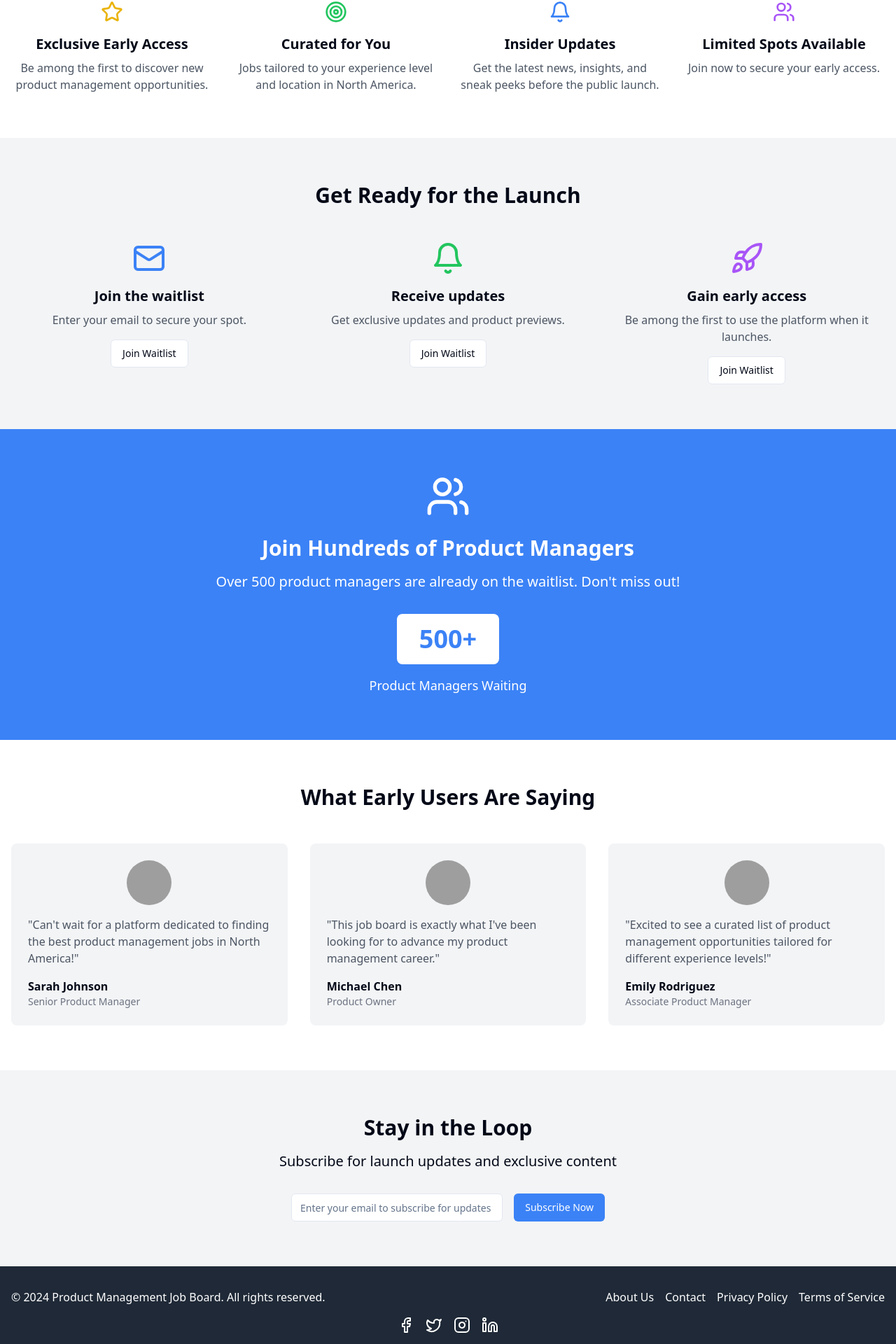
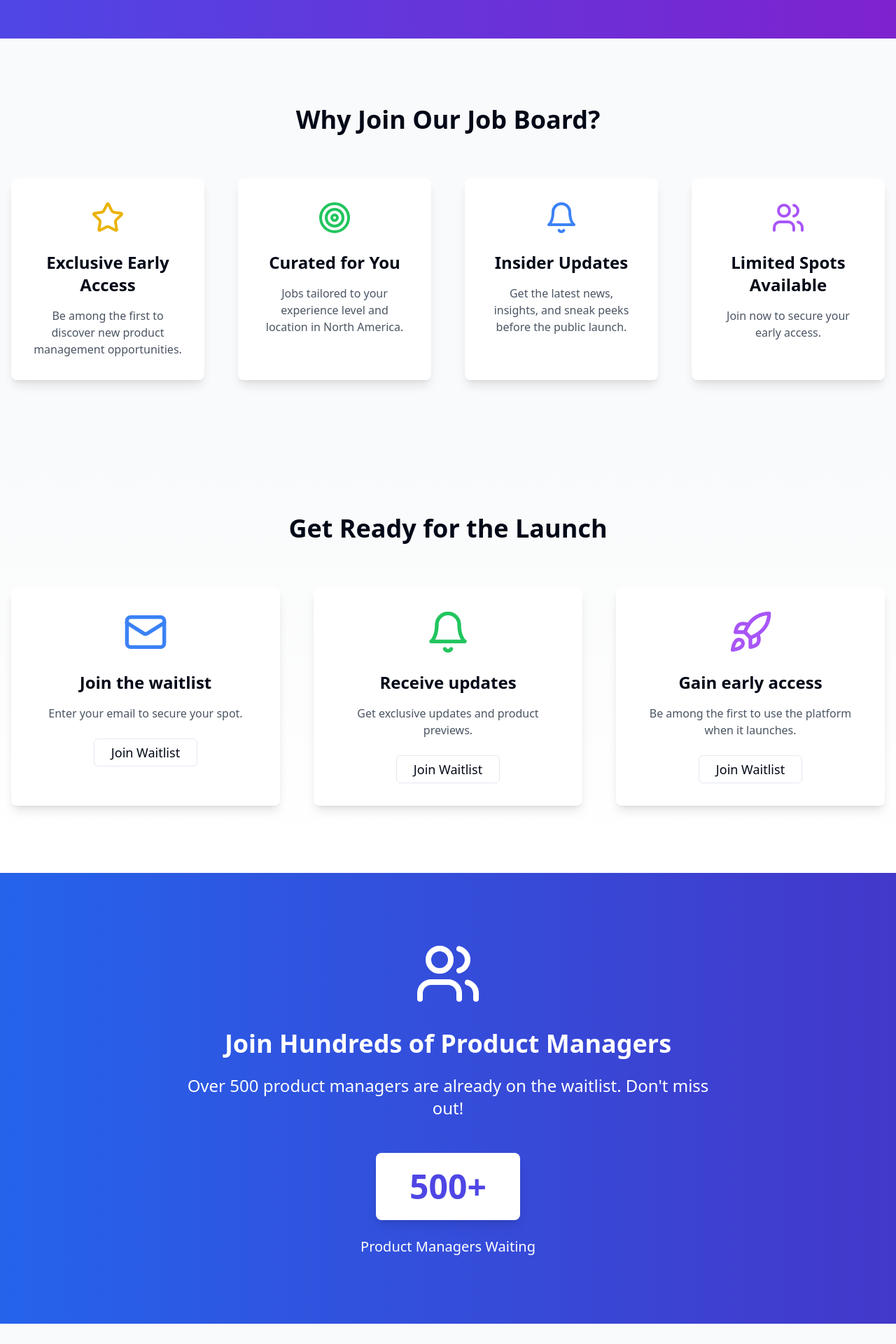
Before and after one commit to fermions75/product-pursuit-waitlist, a React (Vite) app: page / in a window 1280 px wide. Shown: the part 547-2467 px from the top of the page at 70% size. Built offline with nearby package versions, Linux system fonts and the light colour scheme; grey boxes are pictures that could not be loaded.

Commit message:
Improve UI Design
Enhanced the overall aesthetics of the application to provide a more visually appealing user experience.
[skip gpt_engineer]

```diff
--- a/src/components/Community.tsx
+++ b/src/components/Community.tsx
@@ -3,15 +3,15 @@ import { Users } from 'lucide-react';
 
 const Community = () => {
   return (
-    <section className="py-16 bg-blue-500 text-white">
+    <section className="py-24 bg-gradient-to-r from-blue-600 to-indigo-700 text-white">
       <div className="container mx-auto px-4 text-center">
-        <Users className="w-16 h-16 mx-auto mb-6" />
-        <h2 className="text-3xl font-bold mb-4">Join Hundreds of Product Managers</h2>
-        <p className="text-xl mb-8">Over 500 product managers are already on the waitlist. Don't miss out!</p>
-        <div className="bg-white text-blue-500 text-4xl font-bold py-4 px-8 rounded-lg inline-block">
+        <Users className="w-24 h-24 mx-auto mb-8" />
+        <h2 className="text-4xl font-bold mb-6">Join Hundreds of Product Managers</h2>
+        <p className="text-2xl mb-12 max-w-3xl mx-auto">Over 500 product managers are already on the waitlist. Don't miss out!</p>
+        <div className="bg-white text-indigo-600 text-5xl font-bold py-6 px-12 rounded-lg inline-block shadow-lg">
           500+
         </div>
-        <p className="mt-4 text-lg">Product Managers Waiting</p>
+        <p className="mt-6 text-xl">Product Managers Waiting</p>
       </div>
     </section>
   );
--- a/src/components/Footer.tsx
+++ b/src/components/Footer.tsx
@@ -3,24 +3,25 @@ import { Facebook, Twitter, Instagram, Linkedin } from 'lucide-react';
 
 const Footer = () => {
   return (
-    <footer className="bg-gray-800 text-white py-8">
+    <footer className="bg-gray-900 text-white py-16">
       <div className="container mx-auto px-4">
         <div className="flex flex-wrap justify-between items-center">
-          <div className="w-full md:w-auto mb-4 md:mb-0">
-            <p>&copy; 2024 Product Management Job Board. All rights reserved.</p>
+          <div className="w-full md:w-auto mb-8 md:mb-0">
+            <p className="text-2xl font-bold mb-2">Product Management Job Board</p>
+            <p>&copy; 2024 All rights reserved.</p>
           </div>
-          <div className="flex space-x-4">
-            <a href="#" className="hover:text-gray-300">About Us</a>
-            <a href="#" className="hover:text-gray-300">Contact</a>
-            <a href="#" className="hover:text-gray-300">Privacy Policy</a>
-            <a href="#" className="hover:text-gray-300">Terms of Service</a>
+          <div className="flex flex-wrap gap-8">
+            <a href="#" className="hover:text-yellow-400 transition-colors">About Us</a>
+            <a href="#" className="hover:text-yellow-400 transition-colors">Contact</a>
+            <a href="#" className="hover:text-yellow-400 transition-colors">Privacy Policy</a>
+            <a href="#" className="hover:text-yellow-400 transition-colors">Terms of Service</a>
           </div>
         </div>
-        <div className="mt-4 flex justify-center space-x-4">
-          <a href="#" className="hover:text-gray-300"><Facebook /></a>
-          <a href="#" className="hover:text-gray-300"><Twitter /></a>
-          <a href="#" className="hover:text-gray-300"><Instagram /></a>
-          <a href="#" className="hover:text-gray-300"><Linkedin /></a>
+        <div className="mt-12 flex justify-center space-x-8">
+          <a href="#" className="hover:text-yellow-400 transition-colors"><Facebook size={24} /></a>
+          <a href="#" className="hover:text-yellow-400 transition-colors"><Twitter size={24} /></a>
+          <a href="#" className="hover:text-yellow-400 transition-colors"><Instagram size={24} /></a>
+          <a href="#" className="hover:text-yellow-400 transition-colors"><Linkedin size={24} /></a>
         </div>
       </div>
     </footer>
--- a/src/components/Hero.tsx
+++ b/src/components/Hero.tsx
@@ -13,24 +13,24 @@ const Hero = () => {
   };
 
   return (
-    <div className="bg-gradient-to-r from-blue-500 to-purple-600 text-white py-20">
+    <div className="bg-gradient-to-r from-indigo-600 to-purple-700 text-white py-24">
       <div className="container mx-auto px-4">
-        <h1 className="text-4xl md:text-6xl font-bold mb-4">
+        <h1 className="text-5xl md:text-7xl font-extrabold mb-6 leading-tight">
           Be the First to Access North America's Premier Product Management Job Board
         </h1>
-        <p className="text-xl md:text-2xl mb-8">
+        <p className="text-2xl md:text-3xl mb-12 max-w-3xl mx-auto">
           Launching soon—curated roles for Product Managers at every level.
         </p>
-        <form onSubmit={handleSubmit} className="flex flex-col md:flex-row gap-4 max-w-md mx-auto">
+        <form onSubmit={handleSubmit} className="flex flex-col md:flex-row gap-4 max-w-lg mx-auto">
           <Input
             type="email"
             placeholder="Enter your email to join the waitlist"
             value={email}
             onChange={(e) => setEmail(e.target.value)}
             required
-            className="bg-white text-gray-800"
+            className="bg-white text-gray-800 text-lg py-6"
           />
-          <Button type="submit" className="bg-yellow-500 hover:bg-yellow-600 text-gray-800">
+          <Button type="submit" className="bg-yellow-400 hover:bg-yellow-500 text-gray-900 text-lg font-semibold py-6 px-8">
             Join Now
           </Button>
         </form>
--- a/src/components/HowItWorks.tsx
+++ b/src/components/HowItWorks.tsx
@@ -5,33 +5,33 @@ import { Button } from '@/components/ui/button';
 const HowItWorks = () => {
   const steps = [
     {
-      icon: <Mail className="w-12 h-12 text-blue-500" />,
+      icon: <Mail className="w-16 h-16 text-blue-500" />,
       title: 'Join the waitlist',
       description: 'Enter your email to secure your spot.',
     },
     {
-      icon: <Bell className="w-12 h-12 text-green-500" />,
+      icon: <Bell className="w-16 h-16 text-green-500" />,
       title: 'Receive updates',
       description: 'Get exclusive updates and product previews.',
     },
     {
-      icon: <Rocket className="w-12 h-12 text-purple-500" />,
+      icon: <Rocket className="w-16 h-16 text-purple-500" />,
       title: 'Gain early access',
       description: 'Be among the first to use the platform when it launches.',
     },
   ];
 
   return (
-    <section className="py-16 bg-gray-100">
+    <section className="py-24 bg-gradient-to-b from-gray-50 to-white">
       <div className="container mx-auto px-4">
-        <h2 className="text-3xl font-bold text-center mb-12">Get Ready for the Launch</h2>
-        <div className="grid grid-cols-1 md:grid-cols-3 gap-8">
+        <h2 className="text-4xl font-bold text-center mb-16">Get Ready for the Launch</h2>
+        <div className="grid grid-cols-1 md:grid-cols-3 gap-12">
           {steps.map((step, index) => (
-            <div key={index} className="flex flex-col items-center text-center">
-              <div className="mb-4">{step.icon}</div>
-              <h3 className="text-xl font-semibold mb-2">{step.title}</h3>
-              <p className="text-gray-600 mb-4">{step.description}</p>
-              <Button variant="outline">Join Waitlist</Button>
+            <div key={index} className="flex flex-col items-center text-center bg-white p-8 rounded-lg shadow-lg transition-transform hover:scale-105">
+              <div className="mb-6">{step.icon}</div>
+              <h3 className="text-2xl font-semibold mb-4">{step.title}</h3>
+              <p className="text-gray-600 mb-6">{step.description}</p>
+              <Button variant="outline" className="text-lg py-3 px-6">Join Waitlist</Button>
             </div>
           ))}
         </div>
--- a/src/components/Newsletter.tsx
+++ b/src/components/Newsletter.tsx
@@ -13,20 +13,20 @@ const Newsletter = () => {
   };
 
   return (
-    <section className="py-16 bg-gray-100">
+    <section className="py-24 bg-gradient-to-r from-purple-600 to-indigo-700 text-white">
       <div className="container mx-auto px-4 text-center">
-        <h2 className="text-3xl font-bold mb-4">Stay in the Loop</h2>
-        <p className="text-xl mb-8">Subscribe for launch updates and exclusive content</p>
-        <form onSubmit={handleSubmit} className="flex flex-col md:flex-row gap-4 max-w-md mx-auto">
+        <h2 className="text-4xl font-bold mb-6">Stay in the Loop</h2>
+        <p className="text-2xl mb-12 max-w-3xl mx-auto">Subscribe for launch updates and exclusive content</p>
+        <form onSubmit={handleSubmit} className="flex flex-col md:flex-row gap-4 max-w-lg mx-auto">
           <Input
             type="email"
             placeholder="Enter your email to subscribe for updates"
             value={email}
             onChange={(e) => setEmail(e.target.value)}
             required
-            className="flex-grow"
+            className="bg-white text-gray-800 text-lg py-6 flex-grow"
           />
-          <Button type="submit" className="bg-blue-500 hover:bg-blue-600 text-white">
+          <Button type="submit" className="bg-yellow-400 hover:bg-yellow-500 text-gray-900 text-lg font-semibold py-6 px-8">
             Subscribe Now
           </Button>
         </form>
--- a/src/components/Testimonials.tsx
+++ b/src/components/Testimonials.tsx
@@ -24,19 +24,19 @@ const Testimonials = () => {
   ];
 
   return (
-    <section className="py-16 bg-white">
+    <section className="py-24 bg-gray-50">
       <div className="container mx-auto px-4">
-        <h2 className="text-3xl font-bold text-center mb-12">What Early Users Are Saying</h2>
-        <div className="grid grid-cols-1 md:grid-cols-3 gap-8">
+        <h2 className="text-4xl font-bold text-center mb-16">What Early Users Are Saying</h2>
+        <div className="grid grid-cols-1 md:grid-cols-3 gap-12">
           {testimonials.map((testimonial, index) => (
-            <div key={index} className="bg-gray-100 p-6 rounded-lg">
-              <Avatar className="w-16 h-16 mx-auto mb-4">
+            <div key={index} className="bg-white p-8 rounded-lg shadow-lg">
+              <Avatar className="w-24 h-24 mx-auto mb-6">
                 <AvatarImage src={testimonial.avatar} alt={testimonial.name} />
                 <AvatarFallback>{testimonial.name.split(' ').map(n => n[0]).join('')}</AvatarFallback>
               </Avatar>
-              <p className="text-gray-600 mb-4">"{testimonial.quote}"</p>
-              <p className="font-semibold">{testimonial.name}</p>
-              <p className="text-sm text-gray-500">{testimonial.role}</p>
+              <p className="text-gray-600 mb-6 text-lg italic">"{testimonial.quote}"</p>
+              <p className="font-semibold text-xl">{testimonial.name}</p>
+              <p className="text-gray-500">{testimonial.role}</p>
             </div>
           ))}
         </div>
--- a/src/components/ValueProposition.tsx
+++ b/src/components/ValueProposition.tsx
@@ -4,36 +4,36 @@ import { Star, Target, Bell, Users } from 'lucide-react';
 const ValueProposition = () => {
   const values = [
     {
-      icon: <Star className="w-8 h-8 text-yellow-500" />,
+      icon: <Star className="w-12 h-12 text-yellow-500" />,
       title: 'Exclusive Early Access',
       description: 'Be among the first to discover new product management opportunities.',
     },
     {
-      icon: <Target className="w-8 h-8 text-green-500" />,
+      icon: <Target className="w-12 h-12 text-green-500" />,
       title: 'Curated for You',
       description: 'Jobs tailored to your experience level and location in North America.',
     },
     {
-      icon: <Bell className="w-8 h-8 text-blue-500" />,
+      icon: <Bell className="w-12 h-12 text-blue-500" />,
       title: 'Insider Updates',
       description: 'Get the latest news, insights, and sneak peeks before the public launch.',
     },
     {
-      icon: <Users className="w-8 h-8 text-purple-500" />,
+      icon: <Users className="w-12 h-12 text-purple-500" />,
       title: 'Limited Spots Available',
       description: 'Join now to secure your early access.',
     },
   ];
 
   return (
-    <section className="py-16 bg-white">
+    <section className="py-24 bg-gray-50">
       <div className="container mx-auto px-4">
-        <h2 className="text-3xl font-bold text-center mb-12">Why Join Our Job Board?</h2>
-        <div className="grid grid-cols-1 md:grid-cols-2 lg:grid-cols-4 gap-8">
+        <h2 className="text-4xl font-bold text-center mb-16">Why Join Our Job Board?</h2>
+        <div className="grid grid-cols-1 md:grid-cols-2 lg:grid-cols-4 gap-12">
           {values.map((value, index) => (
-            <div key={index} className="flex flex-col items-center text-center">
-              <div className="mb-4">{value.icon}</div>
-              <h3 className="text-xl font-semibold mb-2">{value.title}</h3>
+            <div key={index} className="flex flex-col items-center text-center bg-white p-8 rounded-lg shadow-lg transition-transform hover:scale-105">
+              <div className="mb-6">{value.icon}</div>
+              <h3 className="text-2xl font-semibold mb-4">{value.title}</h3>
               <p className="text-gray-600">{value.description}</p>
             </div>
           ))}
```
